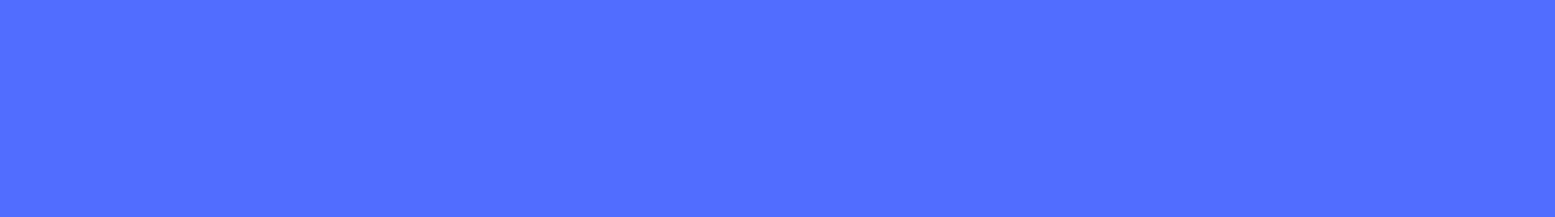
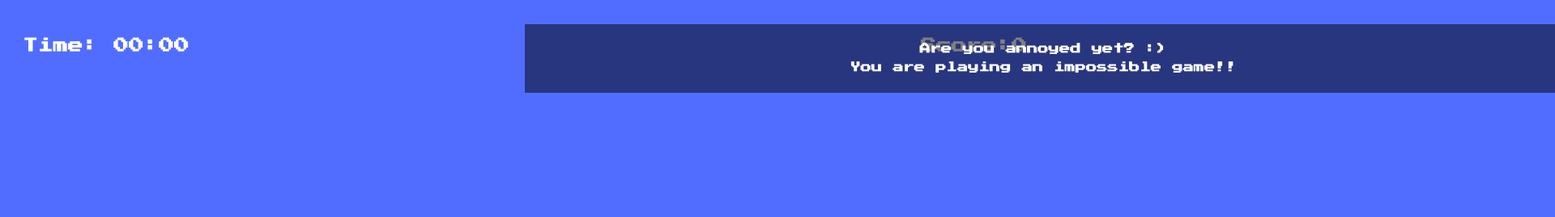
Before and after one commit to Alejandro-Lopez-Chs/website2, a plain HTML site: page insect.html in a window 1280 px wide. Shown: the top 269 px of the page at 81% size, 1920 px wide, since content can reach past the window. Drawn offline with Linux system fonts and the light colour scheme; a web font is replaced by a local one.

Commit message:
Tue, Apr 9, 2024, 9:46 AM -07:00

```diff
--- a/css/insect.css
+++ b/css/insect.css
@@ -45,7 +45,7 @@ body {
 
 
 .screen.up {
-    margin-top: -100vh
+    margin-top: -200vh
 }
 
 a {
@@ -86,3 +86,31 @@ h1 {
 .choose-insect-btn:active {
     background-color: rgba(255, 255, 255, 0.7);
 }
+
+.game-container {
+    position: relative;
+}
+
+.time {
+    position: absolute;
+    top: 20px;
+    left: 20px;
+}
+
+.score {
+    position: absolute;
+    top: 20px;
+    right: 20px;
+}
+
+.message {
+    line-height: 1.7;
+    width: 100%;
+    background-color: rgba(0,0,0, 0.5);
+    z-index: 100;
+    padding: 20px;
+    text-align: center;
+    position: absolute;
+    top: 0;
+    left: 50%;
+}
```
